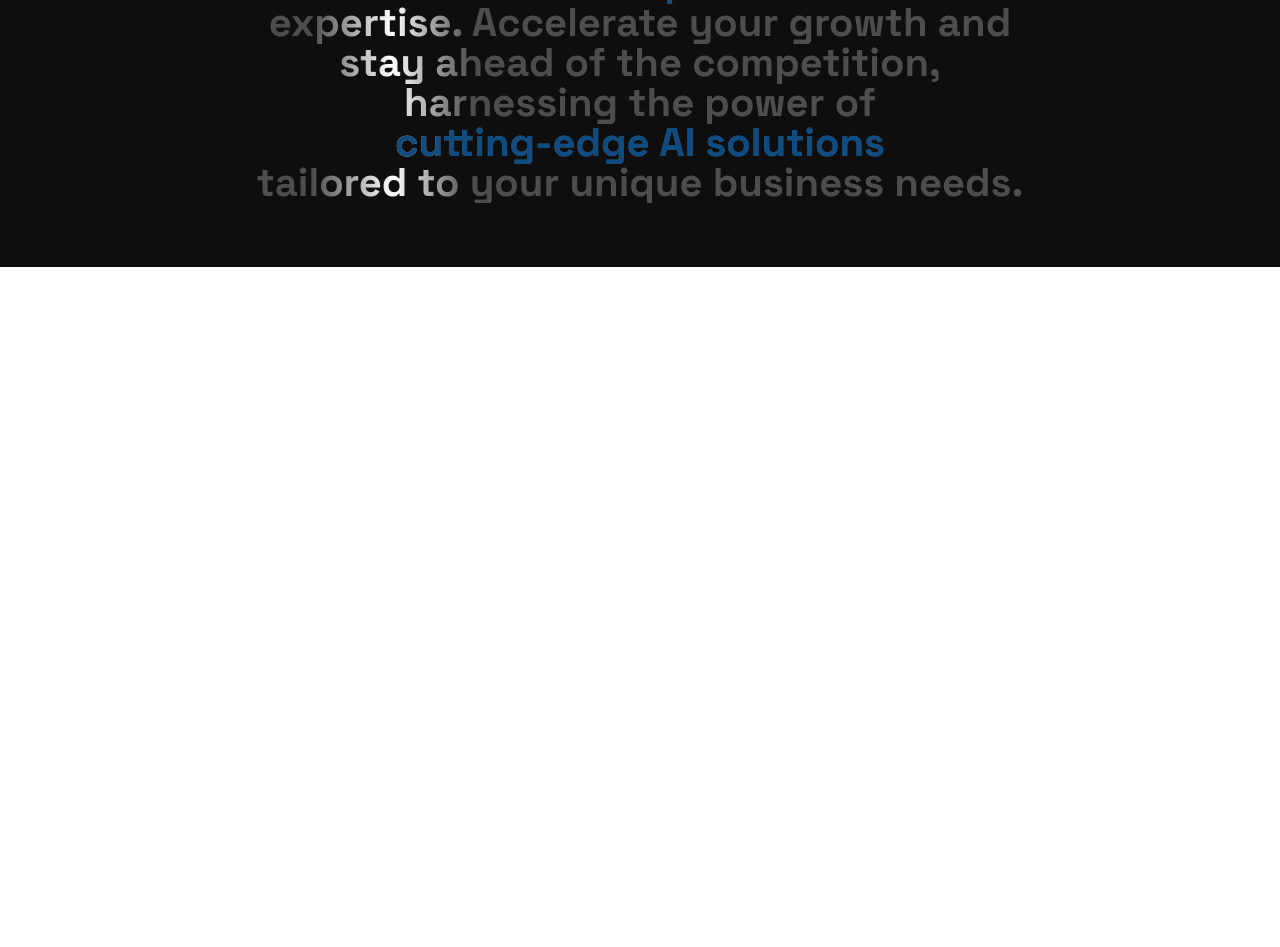
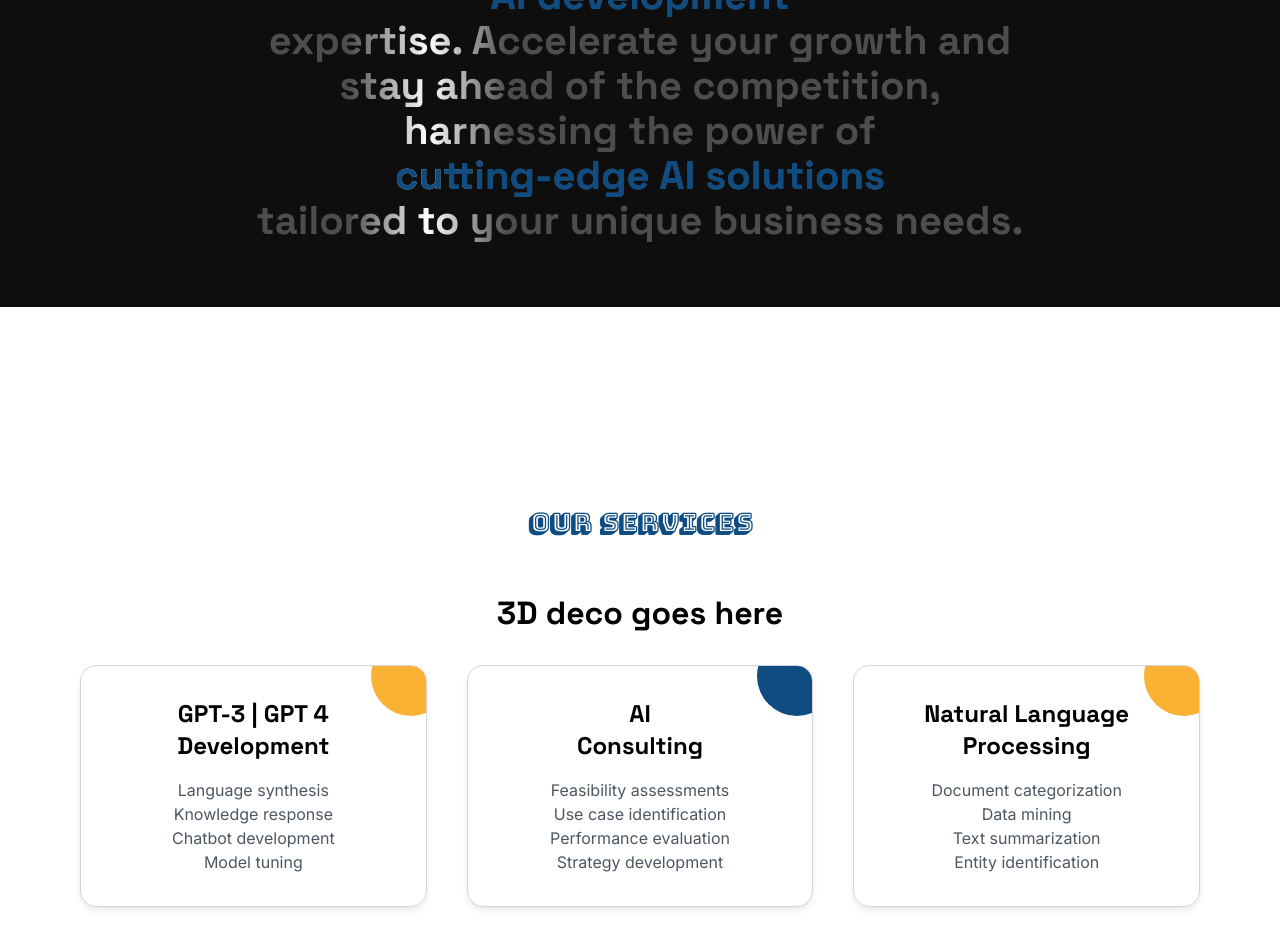
Before and after one commit to ogooluwanick/FUTURIQ-INC, a React (Create React App) app: page / in a window 1280 px wide. Shown: the part 1560-2507 px from the top of the page. Before the commit the page ends 1827 px from the top, so only its background shows below. Built offline with nearby package versions, Linux system fonts and the light colour scheme.

Commit message:
services lvl 1-5

```diff
--- a/src/App.js
+++ b/src/App.js
@@ -2,7 +2,8 @@ import './App.scss';
 import Navbar from './components/Navbar/Navbar';
 import Aboutus from './sections/Aboutus/Aboutus';
 import Hero from './sections/Hero/Hero';
-import MissionStatement from './sections/MissionStatement/MissionStatement';
+import Mission from './sections/Mission/Mission';
+import Services from './sections/Services/Services';
 
 function App() {
   return (
@@ -10,7 +11,8 @@ function App() {
                 <Navbar/>
                 <Hero/>
                 <Aboutus/>
-                <MissionStatement/>
+                <Mission/>
+                <Services/>
         </div>
   );
 }
--- a/src/App.scss
+++ b/src/App.scss
@@ -48,4 +48,18 @@
                 padding: 4rem 5rem;
         }
 
+        .subheader{
+                font-family: 'Bungee Shade';
+
+                color: var(--primary-color);
+                margin-bottom: 1.3rem;
+
+                font-size: 25px;
+                text-align: center;
+
+                @media screen and (max-width: 850px){
+                        font-size: 1.5rem;
+                }
+        }
+
 }
--- a/src/sections/Aboutus/Aboutus.jsx
+++ b/src/sections/Aboutus/Aboutus.jsx
@@ -8,7 +8,7 @@ import MotionWrap from "../../wrapper/MotionWrap"
 const Aboutus = () => {
   return (
         <>
-                <h2>About us</h2>
+                <h2 className='subheader'>About us</h2>
                 <p>
                         Welcome to Futuriq Inc., where revolutionary AI solutions come to fruition, guiding startups, small businesses and enterprises into AI-driven powerhouses. Led by visionary founder Edwina McKennon, our expert team is passionately committed to enhancing your business's efficiency and fueling its growth with cutting-edge AI products.
                         At Futuriq Inc., we transform your ideas into deployable solutions, harnessing our extensive industry experience to redefine your company's success. Empowering your organization across multiple sectors, we pave the way for innovative solutions that captivate the market.
--- a/src/sections/Aboutus/Aboutus.scss
+++ b/src/sections/Aboutus/Aboutus.scss
@@ -29,20 +29,7 @@ $res2: 550px;
 
 
 
-        h2{
-                font-family: 'Bungee Shade';
-
-                color: var(--primary-color);
-                margin-bottom: 1.3rem;
-
-                font-size: $fs;
-                text-align: center;
-
-                @media screen and (max-width: $res){
-                        font-size: $fs2
-                }
-
-        }
+        h2{margin-bottom: 1.3rem;}
 
         p{
                 font-family: 'Space Grotesk', sans-serif;
--- a/src/sections/MissionStatement/MissionStatement.jsx
+++ b/src/sections/Mission/Mission.jsx
@@ -1,20 +1,20 @@
 import React from 'react'
 
-import "./MissionStatement.scss"
+import "./Mission.scss"
 import AppWrap from '../../wrapper/AppWrap'
 import MotionWrap from '../../wrapper/MotionWrap'
 
-const MissionStatement = () => {
+const Mission = () => {
   return (
         <>
-                <div className="btn-shine">
+                <article className="btn-shine">
                         Unleash your company's true potential
                         with Futuriq's unmatched <span>AI development</span> expertise.
                         Accelerate your growth and stay ahead of the competition,
                         harnessing the power of <span>cutting-edge AI solutions </span>tailored to your unique business needs.
-                </div>
+                </article>
         </>
   )
 }
 
-export default  AppWrap( MotionWrap(MissionStatement,"app__mission" ) , "mission", "app__darkbg default__container")
+export default  AppWrap( MotionWrap(Mission,"app__mission" ) , "mission", "app__darkbg default__container")
--- a/src/sections/MissionStatement/MissionStatement.scss
+++ b/src/sections/Mission/Mission.scss
@@ -41,7 +41,7 @@
                 font-weight: 700;
 
                 font-size: 40px;
-                line-height: 40px;
+                line-height: 45px;
                 text-align: center;
 
 
@@ -49,6 +49,13 @@
                         display: block;
                         -webkit-text-fill-color: var(--primary-color);
                         color: var(--primary-color);
+                        transition: all .25s ease-in-out;
+                        cursor: pointer;
+
+                        &:hover{
+                                transform: rotate(5deg) skewX(13deg) ;
+
+                        }
                 }
 
                 @media (max-width: 768px){
--- /dev/null
+++ b/src/sections/Services/Services.jsx
@@ -0,0 +1,103 @@
+import React, { useEffect, useState } from 'react'
+import { Carousel } from 'react-responsive-carousel'
+import "react-responsive-carousel/lib/styles/carousel.min.css"; // requires a loaderimport { Carousel } from "react-responsive-carousel";
+
+import "./Services.scss"
+import MotionWrap from '../../wrapper/MotionWrap'
+import AppWrap from '../../wrapper/AppWrap'
+
+
+
+const services = [  {
+        name: ["GPT-3 | GPT 4", "Development"],
+        services: [
+          "Language synthesis",
+          "Knowledge response",
+          "Chatbot development",
+          "Model tuning",
+        ],
+      },
+      {
+        name: ["AI", "Consulting"],
+        services: [
+          "Feasibility assessments",
+          "Use case identification",
+          "Performance evaluation",
+          "Strategy development",
+        ],
+      },
+      {
+        name: ["Natural Language", "Processing"],
+        services: [
+          "Document categorization",
+          "Data mining",
+          "Text summarization",
+          "Entity identification",
+        ],
+      },
+];
+
+
+const Services = () => {
+        const [screen, setScreen] = useState(0)
+
+        useEffect(() => {
+                const handleResize = () => {
+                        setScreen(window.innerWidth);
+                }
+
+                //initialize
+                handleResize();
+
+                window.addEventListener("resize", handleResize);
+
+                return () => {
+                        window.removeEventListener("resize", handleResize);
+                };
+                        // eslint-disable-next-line react-hooks/exhaustive-deps
+        }, []);
+
+  return (
+        <>
+                <h2 className='subheader'>OUR SERVICES</h2>
+
+                <h1 style={{padding:"2rem"}}>3D deco goes here</h1>
+
+                {
+                        screen>770 ?
+                        <section className='serve-holder'>
+                        {
+                                services.map((service, index) => (
+                                        <div className="serve-card" key={index}>
+                                                <span className="deco" />
+                                                <h4 className="title">{service.name[0]}<br/>{service.name[1]}</h4>
+                                                <div className='caption'>{service.services.map((serve, i)=>(<p key={i}>{serve}</p>) )}</div>
+                                        </div>
+                                ))
+                        }
+                        </section>
+                        :
+                        <Carousel className="" infiniteLoop={true} showStatus={false} >
+                        {
+                                services.map((service, index) => {
+                                        return (
+                                        <div className="serve-card" key={index}>
+                                                <span className="deco" />
+                                                <h4 >{service.name}</h4>
+                                                <div className='caption'>{service.services.map((serve, i)=>(<p key={i}>{serve}</p>) )}</div>
+                                        </div>
+                                        );
+                                })
+                        }
+                        </Carousel>
+                }
+
+
+
+
+
+        </>
+  )
+}
+
+export default AppWrap( MotionWrap(Services,"app__services" ) , "services", "app__whitebg ")
--- /dev/null
+++ b/src/sections/Services/Services.scss
@@ -0,0 +1,111 @@
+#services{
+        position: relative;
+}
+
+.app__services{
+        flex: 1;
+        width: 100%;
+        height: fit-content;
+        flex-direction: column;
+
+        font-family: 'Space Grotesk', sans-serif;
+
+        .serve-holder{
+                display: flex;
+                justify-content: center;
+                align-items: center;
+                flex-wrap: nowrap;
+
+                gap: 40px;
+                width: 100%;
+        }
+}
+
+
+.serve-card{
+        position: relative;
+        overflow: hidden;
+        background-color: transparent;
+        flex: 1;
+        height: 100%;
+
+        cursor: pointer;
+        text-align: center;
+        padding: 2rem 1rem;
+        border: 1px solid #d2d6db;
+        border-radius: 16px;
+        box-shadow: 0 4px 8px -2px rgba(0,0,0,.1), 0 1px 4px -2px rgba(0,0,0,.06);
+
+        h4{
+                font-family: 'Space Grotesk', sans-serif;
+                font-size: 1.5rem;
+                font-weight: 700;
+                line-height: 2rem;
+                margin-bottom: 1rem;
+                margin-left: auto;
+                margin-right: auto;
+                transition: all .35s ease-in-out;
+
+
+                position: relative;
+                z-index: 1;
+
+
+        }
+
+        .caption{
+                position: relative;
+                z-index: 1;
+
+                color: #4d5761;
+                font-family: Inter;
+                font-size: 1rem;
+                line-height: 1.5rem;
+                transition: all .35s ease-in-out;
+
+
+        }
+
+        .deco{
+                position: absolute;
+                top: -30px;
+                right: -25px;
+                display: block;
+                background-color: #f9b234;
+                border-radius: 50%;
+                width: 5rem;
+                height: 5rem;
+                aspect-ratio: 1/1;
+                transition: all .35s ease-in-out;
+                z-index: 0;
+
+
+        }
+
+        &:nth-of-type(2){
+
+
+                .deco{
+                        background-color: var(--primary-color);
+                }
+
+        }
+
+        &:hover{
+                .deco{
+                        transform: scale(20);
+                }
+
+                &:nth-of-type(2){
+                        .caption{
+                                color: var(--white-color);
+                        }
+                }
+        }
+
+}
+
+.carousel-root{
+        width: 100vw;
+        padding: 0 1rem;
+}
```
